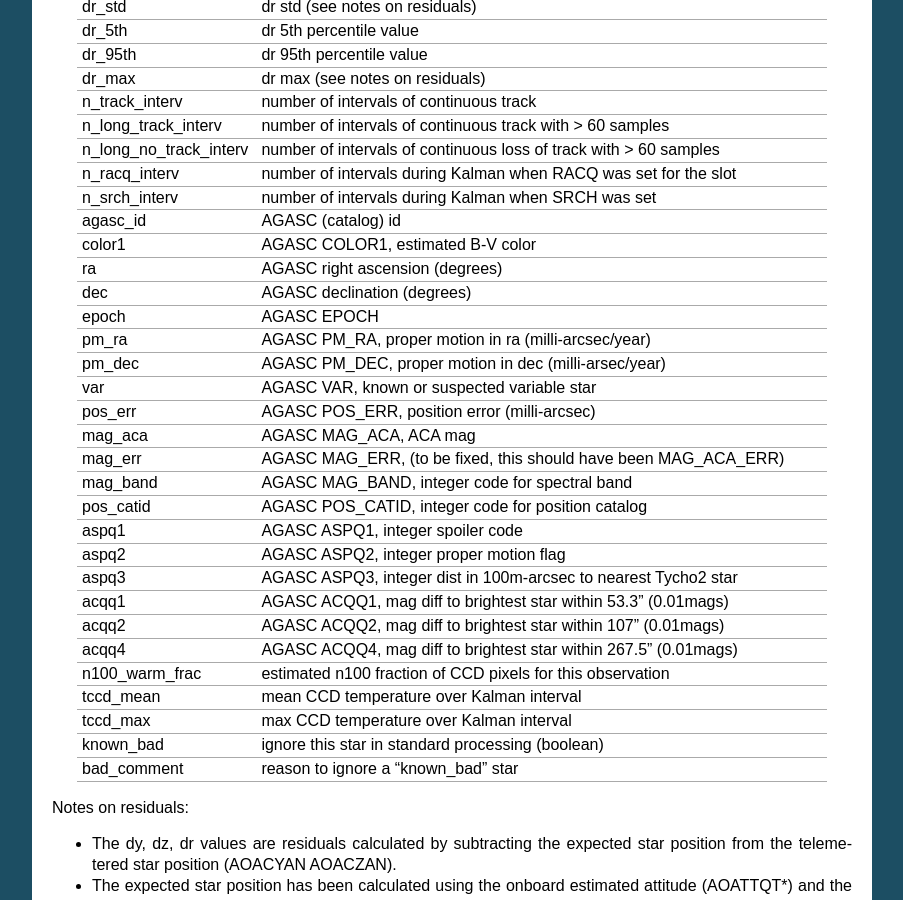
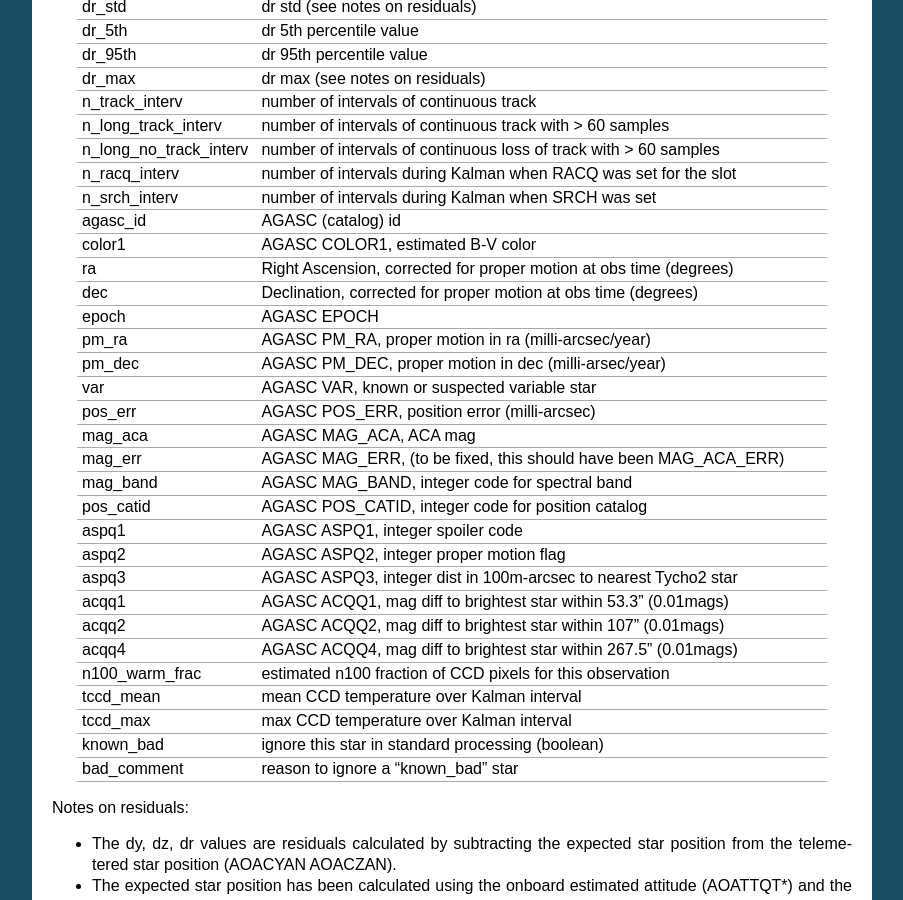
Before and after one commit to sot/mica, a Sphinx documentation site: the page built from doc/guide_stats.rst, in a window 1280 px wide and 900 px high, scrolled down 1603 px. Shown: the whole window, without its empty margins (198-1101 px from the left). Built offline with Sphinx 7.4.7, drawn with Linux system fonts in a browser that asks for light colours.

Commit message:
Update RA/Dec definition (proper motion corrected) in docs

```diff
--- a/doc/guide_stats.rst
+++ b/doc/guide_stats.rst
@@ -82,8 +82,8 @@ n_racq_interv           number of intervals during Kalman when RACQ was set for
 n_srch_interv           number of intervals during Kalman when SRCH was set
 agasc_id                AGASC (catalog) id
 color1                  AGASC COLOR1, estimated B-V color
-ra                      AGASC right ascension (degrees)
-dec                     AGASC declination (degrees)
+ra                      Right Ascension, corrected for proper motion at obs time (degrees)
+dec                     Declination, corrected for proper motion at obs time (degrees)
 epoch                   AGASC EPOCH
 pm_ra                   AGASC PM_RA, proper motion in ra (milli-arcsec/year)
 pm_dec                  AGASC PM_DEC, proper motion in dec (milli-arsec/year)
```
